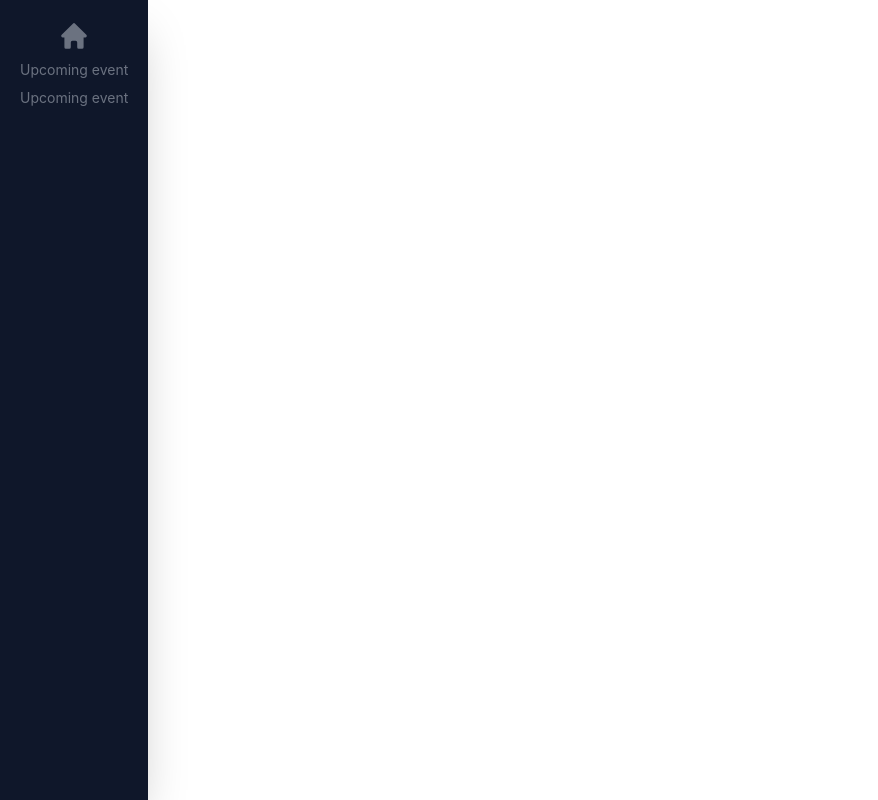
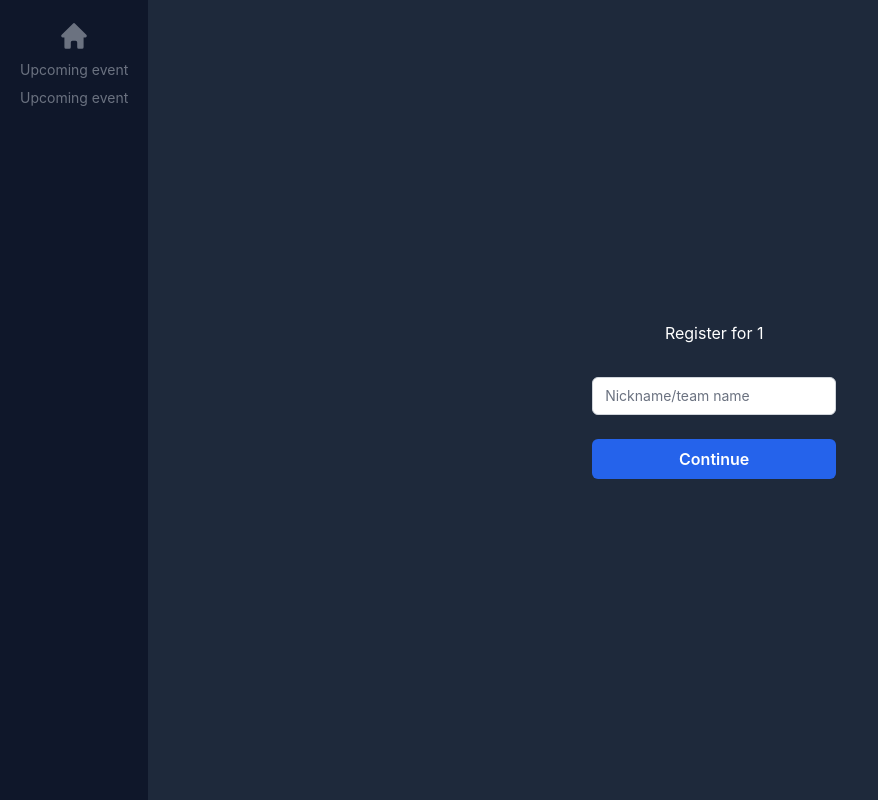
Before and after one commit to minacio00/TournamentManager, a React (Create React App) app: page /event/1 in a window 1280 px wide. Shown: the whole page, without its empty margins (0-878 px from the left). Built offline with nearby package versions, Linux system fonts and the light colour scheme.

Commit message:
page specific event and field for new participants

```diff
--- a/src/App.jsx
+++ b/src/App.jsx
@@ -4,16 +4,18 @@ import { Route, Routes,BrowserRouter } from 'react-router-dom';
 import {Home} from './pages/Home';
 import { NewEvent } from './pages/NewEvent';
 import { BracketView }from './pages/BracketView';
+import { Event } from './pages/Event';
 
 function App() {
   return (
     <div className='flex'>
       <BrowserRouter>
-      <Sidebar />
+        <Sidebar />
         <Routes>
-          <Route path='/bracket' element={<BracketView />} />
+          <Route path='/' index element={<Home />} />
+          <Route path='/event/:name' element={<Event />} />
+          <Route path='/event/:name/bracket' element={<BracketView />} />
           <Route path='/newevent' element={<NewEvent />} />
-          <Route path='/' element={<Home />} />
         </Routes>
       </BrowserRouter>
     </div>
--- a/src/compenents/PageTop.jsx
+++ b/src/compenents/PageTop.jsx
@@ -7,7 +7,9 @@ export const PageTop = () => {
 
     const navigate =  useNavigate();
     return (
-        <div className="flex-col h-[26vh] shadow-lg bg-slate-800 py-16 overflow-hidden justify-items-start items-center border-b border-b-gray-500">
+        <div className="flex-col h-[26vh] shadow-lg bg-slate-800 py-16 overflow-hidden
+        justify-items-start
+        items-center border-b border-b-gray-500">
             <header className="text-center">
                 <div className="text-white text-xl">
                     <h1>Organize your competetions</h1>
--- a/src/pages/BracketView.jsx
+++ b/src/pages/BracketView.jsx
@@ -9,7 +9,7 @@ import { useEffect } from "react";
 
 export const BracketView = () => {
     const { width, height } = useWindowSize();
-    const [EventName, setEvent] = useRecoilState(Event);
+    // const [EventName, setEvent] = useRecoilState(Event);
     const [matches, setMatches] = useRecoilState(tournamentList);
     // console.log(EventName, "nome do evento");
     // console.debug(matches, "partidas");
--- /dev/null
+++ b/src/pages/Event.jsx
@@ -0,0 +1,48 @@
+import { useState } from "react";
+import { useParams } from "react-router-dom"
+import { useRecoilState, useRecoilValue } from "recoil";
+import { allTournaments } from "../atoms/tournamentAtom";
+import { cloneDeep } from "lodash";
+
+export const Event = () => {
+    const eventName = useParams().name;
+    const [nickName,setNickName] = useState();
+    const [allEvents, setAllEvents] = useRecoilState(allTournaments);
+
+
+    const handleRegistration = (e) => {
+        e.preventDefault();
+        let currentEvent = allEvents.findIndex((value) => value.Name === eventName);
+
+        //todo: implementar lógica de posicionar o participante na chave no backend
+        if(allEvents[currentEvent].confirmed < allEvents[currentEvent].participants){
+            let clone = cloneDeep(allEvents);
+            clone[currentEvent].confirmed++;
+            setAllEvents(clone);
+            console.log(clone);
+        }
+        // console.debug(currentEvent.confirmed, "participantes confirmados")
+    }
+
+
+    return (
+        <div className=" bg-slate-800 min-h-screen min-w-screen text-white
+        flex flex-col items-center w-full justify-center" >
+            <header>Register for {eventName} </header>
+            <form className="mt-8 space-y-6 inline-flex flex-col" method="post" onSubmit={(e) => handleRegistration(e)} >
+                <div className="space-y-4">
+                    <div>
+                        <input className=
+                            "appearance-none rounded-md relative block w-full px-3 py-2 border border-gray-300 placeholder-gray-500 text-gray-900 rounded-t-md focus:outline-none focus:ring-indigo-500 focus:border-indigo-500 focus:z-10 sm:text-sm"
+                            placeholder="Nickname/team name" name="Event" id="event"
+                            onChange={(e) => setNickName(e.target.value)} required />
+                    </div>
+                </div>
+                <button type="submit" className="h-10 px-6 font-semibold rounded-md bg-blue-600 text-white">
+                    Continue
+                </button>
+
+            </form>
+        </div>
+    )
+}
--- a/src/pages/Home.jsx
+++ b/src/pages/Home.jsx
@@ -3,6 +3,7 @@ import { PageTop } from '../compenents/PageTop';
 import {useRecoilValue } from 'recoil';
 import { allTournaments } from '../atoms/tournamentAtom';
 import { CalendarIcon,UsersIcon } from '@heroicons/react/24/solid';
+import { Link } from 'react-router-dom';
 
 export function Home() {
   const Tournaments = useRecoilValue(allTournaments);
@@ -22,11 +23,15 @@ export function Home() {
   <div className='grow'>
       <PageTop />
       <main>
-        <div className='flex py-12 mx-6 justify-between flex-wrap'>
+        <div className='flex py-12 mx-6 justify-self-center flex-wrap'>
           {Tournaments.map((value, index) => {
               return (
-                <div className='flex flex-col px-4 m-1 rounded-lg border-gray-200 border-2 hover:border-indigo-300'>
-                  <b className='py-1 self-center' key={index}>{value.Name}</b>
+                <Link to={`/event/${value.Name}`}
+                key={index}
+                className='flex flex-col px-4 m-1
+                rounded-lg border-gray-200 border-2
+                hover:border-indigo-300'>
+                  <b className='py-1 self-center' >{value.Name}</b>
                   <div className='inline-flex self-center '>
                     <CalendarIcon className='w-4 h-4 self-center shrink-0'/>
                     <span className='' key={index + 'j'}>{value.date}</span>
@@ -35,7 +40,7 @@ export function Home() {
                     <UsersIcon className='self-center w-4 h-4'/>
                     <span key={index+'i'}>{value.participants}</span>
                   </p>
-                </div>
+                </Link>
               )
           })}
         </div>
--- a/src/pages/NewEvent.jsx
+++ b/src/pages/NewEvent.jsx
@@ -23,7 +23,7 @@ export const NewEvent = () => {
             body: JSON.stringify({
                 'EventName': EventName,
                 'NumberOfParticipants': NumberOfParticipants,
-                'EventDate': EventDate
+                'EventDate': EventDate,
             })
         }).then((res) => {
             res.json().then((data) => newTourney.push(...data))
@@ -33,10 +33,11 @@ export const NewEvent = () => {
                         'Name': EventName,
                         'date': EventDate,
                         'matches': matches,
-                        'participants': NumberOfParticipants
+                        'participants': parseInt(NumberOfParticipants),
+                        'confirmed': 0
                     }]);
                 })
-                .then(() => navigate('/bracket'));
+                .then(() => navigate(`/event/${EventName}/bracket`));
         }).catch((e) => console.error(e));
     }
 
```
